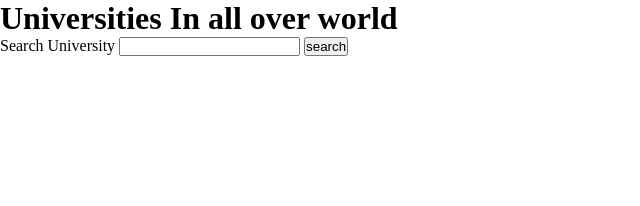
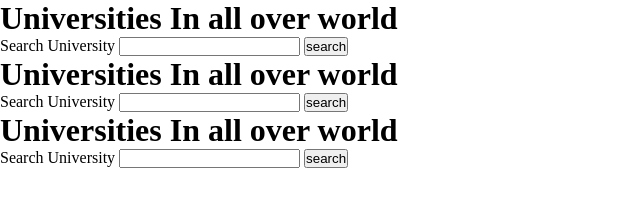
Before and after one commit to Abdulramiz37/test.html, a plain HTML site: page index.html in a window 1280 px wide. Shown: the whole page, without its empty margins (0-640 px from the left). Drawn offline with Linux system fonts and the light colour scheme.

Commit message:
Update index.html

```diff
--- a/index.html
+++ b/index.html
@@ -35,4 +35,78 @@
     <script onload="pushUniversitiesList()" src="index.js"></script>
 </body>
 
+</html><!doctype html>
+<html lang="en">
+
+<head>
+
+    <meta charset="utf-8">
+    <meta name="viewport" content="width=device-width, initial-scale=1">
+
+
+      <title>country</title>
+      <style>
+          *{
+    margin: 0;
+    padding: 0;
+    box-sizing: border-box;
+}
+      </style>
+</head>
+
+<body>
+    <div class="container vh-80 p-5">
+        <h1 class="text-center">Universities In all over world</h1>
+        <div>
+            <span class="input-group-text" id="inputGroup-sizing-default">Search University</span>
+            <input type="text"
+                 onkeydown="searchUniversities()" onkeyup="searchUniversities()">
+                <button class="inputValue">search</button>
+        </div>
+
+        <ul id="universities-list" class="list-group mt-3">
+
+        </ul>
+    </div>
+
+    <script onload="pushUniversitiesList()" src="index.js"></script>
+</body>
+
+</html><!doctype html>
+<html lang="en">
+
+<head>
+
+    <meta charset="utf-8">
+    <meta name="viewport" content="width=device-width, initial-scale=1">
+
+
+      <title>country</title>
+      <style>
+          *{
+    margin: 0;
+    padding: 0;
+    box-sizing: border-box;
+}
+      </style>
+</head>
+
+<body>
+    <div class="container vh-80 p-5">
+        <h1 class="text-center">Universities In all over world</h1>
+        <div>
+            <span class="input-group-text" id="inputGroup-sizing-default">Search University</span>
+            <input type="text"
+                 onkeydown="searchUniversities()" onkeyup="searchUniversities()">
+                <button class="inputValue">search</button>
+        </div>
+
+        <ul id="universities-list" class="list-group mt-3">
+
+        </ul>
+    </div>
+
+    <script onload="pushUniversitiesList()" src="index.js"></script>
+</body>
+
 </html>
```
